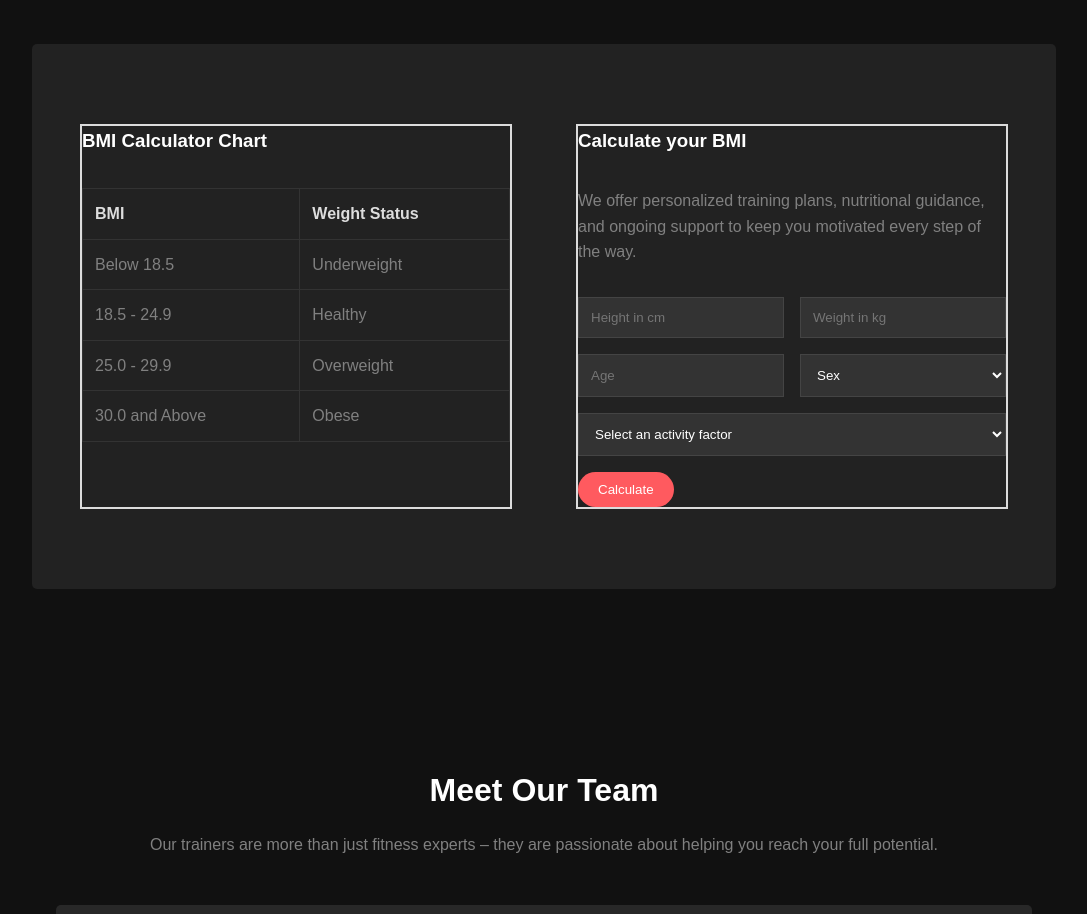
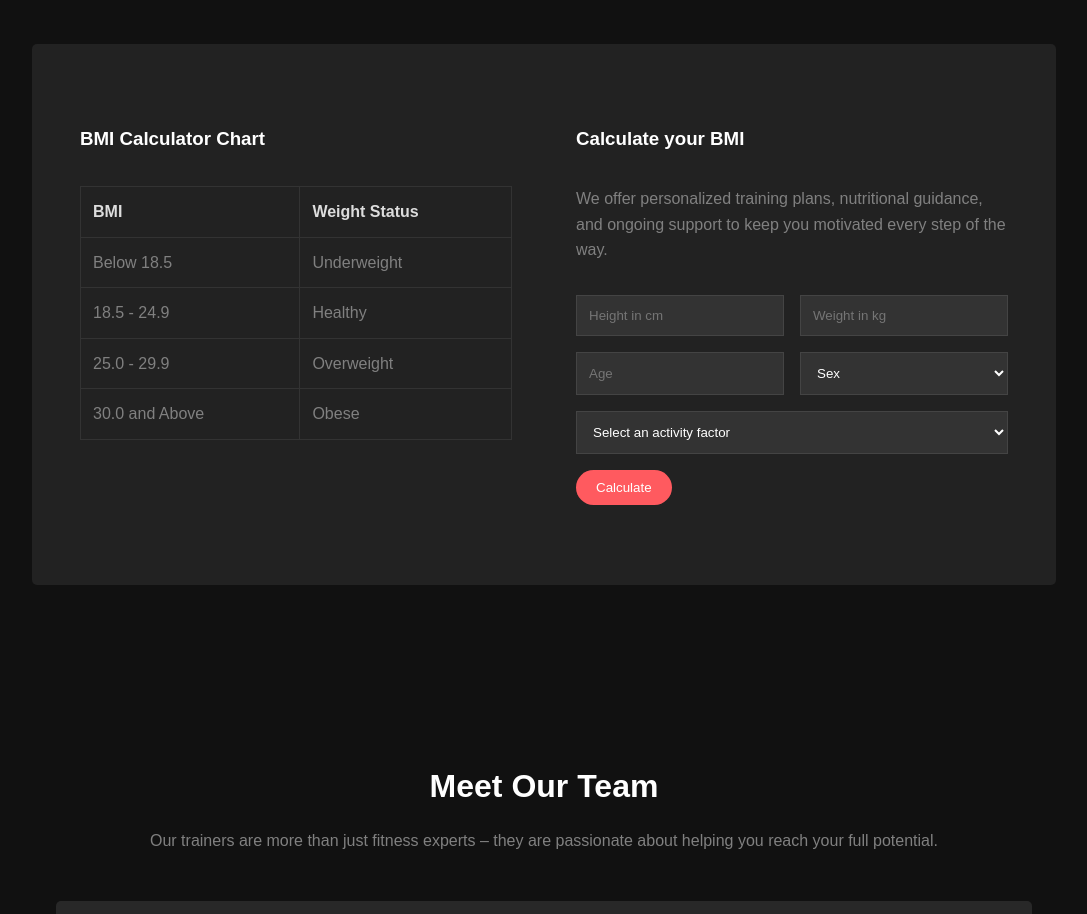
Before and after one commit to khadiza21/gym-center-2, a plain HTML site: page index.html in a window 1280 px wide. Shown: the part 2540-3454 px from the top of the page, without its empty margins (96-1183 px from the left). Drawn offline with Linux system fonts and the light colour scheme.

Commit message:
section added

```diff
--- a/style.css
+++ b/style.css
@@ -466,7 +466,7 @@ ul {
 
 .bmi-chart,
 .bmi-form {
-    border: 2px solid gainsboro;
+
     width: 45%;
 }
 
```
